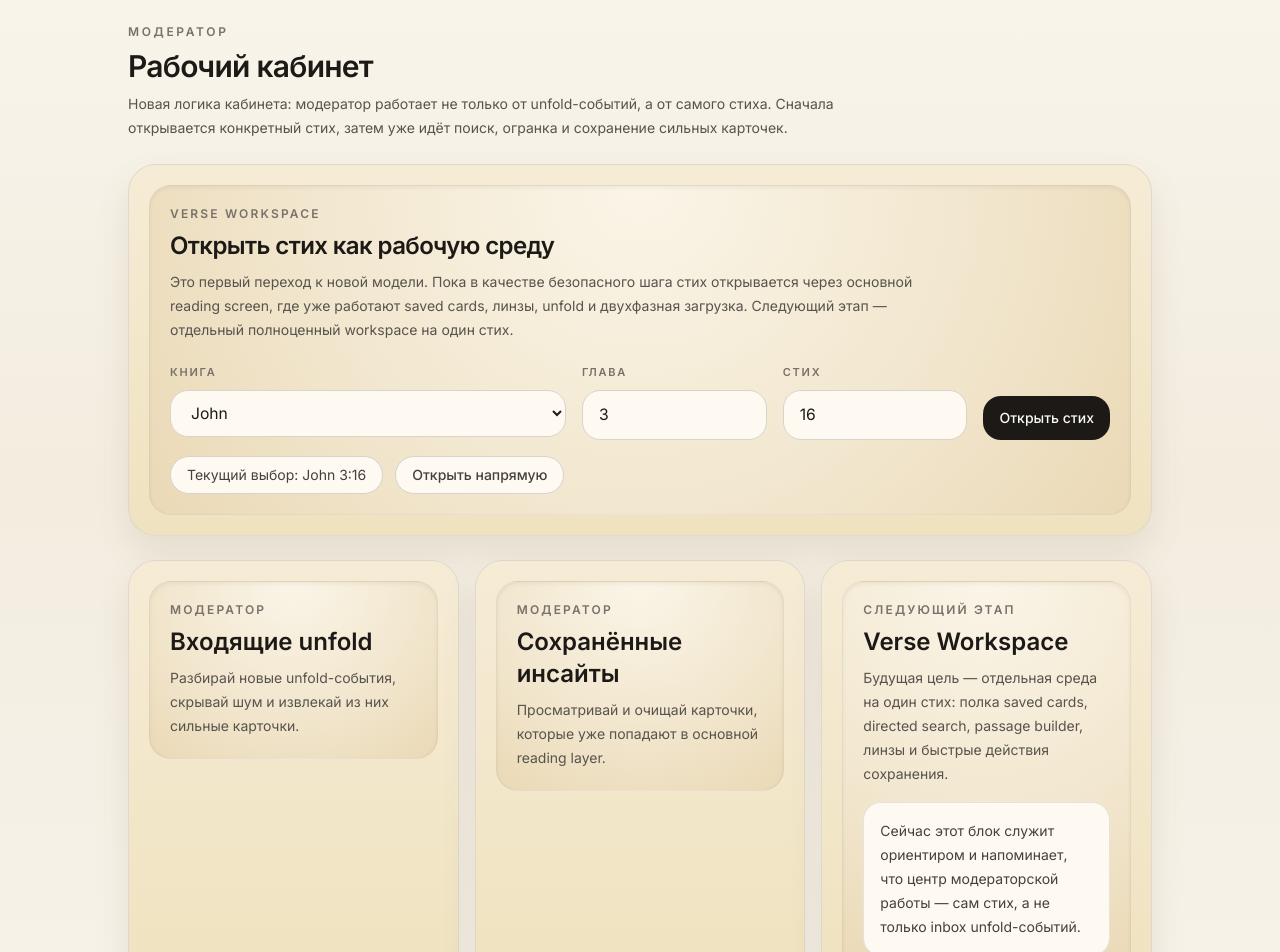
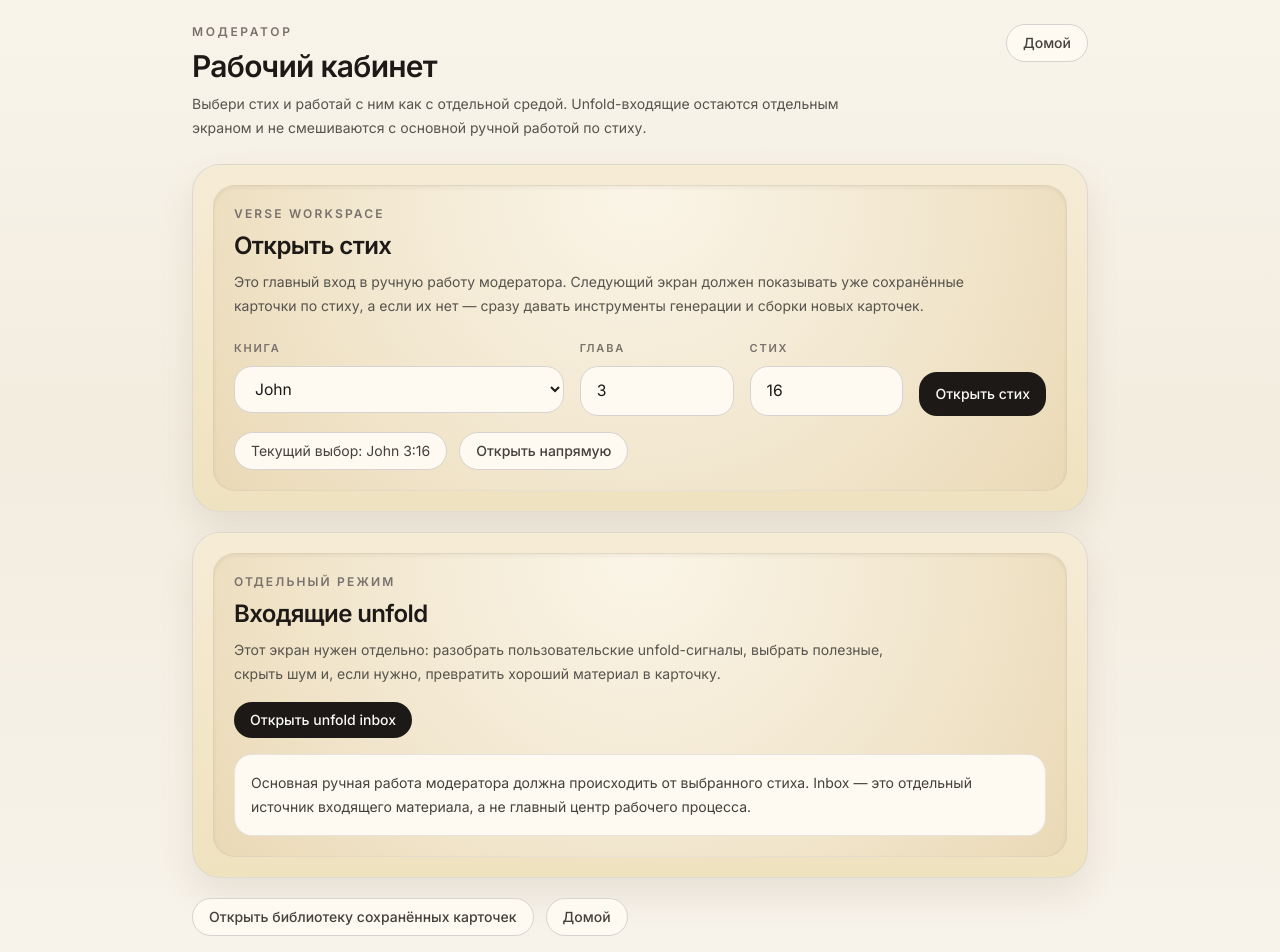
Before and after one commit to scriptura-plus/ai-concierge, a Next.js app: page /moderator in a window 1280 px wide. Shown: the top 952 px of the page. Built offline with nearby package versions, Linux system fonts and the light colour scheme.

Commit message:
Update page.tsx

```diff
--- a/src/app/moderator/page.tsx
+++ b/src/app/moderator/page.tsx
@@ -78,7 +78,7 @@ const BOOKS: BookOption[] = [
 ]
 
 function sanitizePositiveInteger(value: string) {
-  const digits = value.replace(/[^\d]/g, '')
+  const digits = value.replace(/[^0-9]/g, '')
   if (!digits) return ''
   const normalized = String(Number(digits))
   return normalized === '0' ? '' : normalized
@@ -114,35 +114,42 @@ export default function ModeratorIndexPage() {
 
   return (
     <main className="min-h-screen bg-[linear-gradient(180deg,#f8f4ea_0%,#f3ede0_45%,#f7f3ea_100%)] px-4 py-6 text-stone-900">
-      <div className="mx-auto w-full max-w-5xl">
-        <div className="mb-6">
+      <div className="mx-auto w-full max-w-4xl">
+        <div className="mb-6 flex items-start justify-between gap-4">
+          <div>
             <p className="text-xs font-semibold uppercase tracking-[0.22em] text-stone-500">
               Модератор
             </p>
             <h1 className="mt-2 text-3xl font-semibold tracking-tight text-stone-900">
               Рабочий кабинет
             </h1>
-          <p className="mt-2 max-w-3xl text-sm leading-6 text-stone-600">
-            Новая логика кабинета: модератор работает не только от unfold-событий, а от самого
-            стиха. Сначала открывается конкретный стих, затем уже идёт поиск, огранка и сохранение
-            сильных карточек.
+            <p className="mt-2 max-w-2xl text-sm leading-6 text-stone-600">
+              Выбери стих и работай с ним как с отдельной средой. Unfold-входящие остаются
+              отдельным экраном и не смешиваются с основной ручной работой по стиху.
             </p>
           </div>
 
-        <section className="mb-6 rounded-[28px] border border-stone-300/70 bg-[linear-gradient(180deg,#f6ecd6_0%,#efe2bf_100%)] p-5 shadow-[0_16px_34px_rgba(94,72,37,0.10)]">
+          <Link
+            href="/"
+            className="rounded-full border border-stone-300 bg-[#fffaf1] px-4 py-2 text-sm font-medium text-stone-700 transition hover:bg-[#f8efdc]"
+          >
+            Домой
+          </Link>
+        </div>
+
+        <section className="rounded-[28px] border border-stone-300/70 bg-[linear-gradient(180deg,#f6ecd6_0%,#efe2bf_100%)] p-5 shadow-[0_16px_34px_rgba(94,72,37,0.10)]">
           <div className="rounded-[22px] border border-stone-400/20 bg-[radial-gradient(circle_at_top,#fbf5e8_0%,#f2e7cf_55%,#ead9b6_100%)] px-5 py-5 shadow-inner">
             <div className="mb-4">
               <p className="text-xs font-semibold uppercase tracking-[0.18em] text-stone-500">
                 Verse Workspace
               </p>
               <h2 className="mt-2 text-2xl font-semibold tracking-tight text-stone-900">
-                Открыть стих как рабочую среду
+                Открыть стих
               </h2>
               <p className="mt-2 max-w-3xl text-sm leading-6 text-stone-600">
-                Это первый переход к новой модели. Пока в качестве безопасного шага стих
-                открывается через основной reading screen, где уже работают saved cards, линзы,
-                unfold и двухфазная загрузка. Следующий этап — отдельный полноценный workspace на
-                один стих.
+                Это главный вход в ручную работу модератора. Следующий экран должен показывать
+                уже сохранённые карточки по стиху, а если их нет — сразу давать инструменты
+                генерации и сборки новых карточек.
               </p>
             </div>
 
@@ -222,56 +229,45 @@ export default function ModeratorIndexPage() {
           </div>
         </section>
 
-        <div className="grid gap-4 lg:grid-cols-3">
+        <section className="mt-5 rounded-[28px] border border-stone-300/70 bg-[linear-gradient(180deg,#f6ecd6_0%,#efe2bf_100%)] p-5 shadow-[0_16px_34px_rgba(94,72,37,0.10)]">
+          <div className="rounded-[22px] border border-stone-400/20 bg-[radial-gradient(circle_at_top,#fbf5e8_0%,#f2e7cf_55%,#ead9b6_100%)] px-5 py-5 shadow-inner">
+            <div className="flex flex-wrap items-start justify-between gap-4">
+              <div className="max-w-2xl">
+                <p className="text-xs font-semibold uppercase tracking-[0.18em] text-stone-500">
+                  Отдельный режим
+                </p>
+                <h2 className="mt-2 text-2xl font-semibold tracking-tight text-stone-900">
+                  Входящие unfold
+                </h2>
+                <p className="mt-2 text-sm leading-6 text-stone-600">
+                  Этот экран нужен отдельно: разобрать пользовательские unfold-сигналы, выбрать
+                  полезные, скрыть шум и, если нужно, превратить хороший материал в карточку.
+                </p>
+              </div>
+
               <Link
                 href="/moderator/unfolds"
-            className="rounded-[28px] border border-stone-300/70 bg-[linear-gradient(180deg,#f6ecd6_0%,#efe2bf_100%)] p-5 shadow-[0_16px_34px_rgba(94,72,37,0.10)] transition hover:-translate-y-[1px] hover:shadow-[0_18px_40px_rgba(94,72,37,0.14)]"
+                className="rounded-full bg-stone-900 px-4 py-2 text-sm font-medium text-stone-50 transition hover:bg-stone-800"
               >
-            <div className="rounded-[22px] border border-stone-400/20 bg-[radial-gradient(circle_at_top,#fbf5e8_0%,#f2e7cf_55%,#ead9b6_100%)] px-5 py-5 shadow-inner">
-              <p className="text-xs font-semibold uppercase tracking-[0.18em] text-stone-500">
-                Модератор
-              </p>
-              <h2 className="mt-2 text-2xl font-semibold text-stone-900">Входящие unfold</h2>
-              <p className="mt-2 text-sm leading-6 text-stone-600">
-                Разбирай новые unfold-события, скрывай шум и извлекай из них сильные карточки.
-              </p>
+                Открыть unfold inbox
+              </Link>
             </div>
+
+            <div className="mt-4 rounded-[18px] border border-stone-300/60 bg-[#fffaf1] px-4 py-4 text-sm leading-6 text-stone-700">
+              Основная ручная работа модератора должна происходить от выбранного стиха. Inbox —
+              это отдельный источник входящего материала, а не главный центр рабочего процесса.
+            </div>
+          </div>
+        </section>
+
+        <div className="mt-5 flex flex-wrap gap-3">
+          <Link
+            href="/moderator/insights"
+            className="rounded-full border border-stone-300 bg-[#fffaf1] px-4 py-2 text-sm font-medium text-stone-700 transition hover:bg-[#f8efdc]"
+          >
+            Открыть библиотеку сохранённых карточек
           </Link>
 
-          <Link
-            href="/moderator/insights"
-            className="rounded-[28px] border border-stone-300/70 bg-[linear-gradient(180deg,#f6ecd6_0%,#efe2bf_100%)] p-5 shadow-[0_16px_34px_rgba(94,72,37,0.10)] transition hover:-translate-y-[1px] hover:shadow-[0_18px_40px_rgba(94,72,37,0.14)]"
-          >
-            <div className="rounded-[22px] border border-stone-400/20 bg-[radial-gradient(circle_at_top,#fbf5e8_0%,#f2e7cf_55%,#ead9b6_100%)] px-5 py-5 shadow-inner">
-              <p className="text-xs font-semibold uppercase tracking-[0.18em] text-stone-500">
-                Модератор
-              </p>
-              <h2 className="mt-2 text-2xl font-semibold text-stone-900">Сохранённые инсайты</h2>
-              <p className="mt-2 text-sm leading-6 text-stone-600">
-                Просматривай и очищай карточки, которые уже попадают в основной reading layer.
-              </p>
-            </div>
-          </Link>
-
-          <div className="rounded-[28px] border border-stone-300/70 bg-[linear-gradient(180deg,#f6ecd6_0%,#efe2bf_100%)] p-5 shadow-[0_16px_34px_rgba(94,72,37,0.10)]">
-            <div className="rounded-[22px] border border-stone-400/20 bg-[radial-gradient(circle_at_top,#fbf5e8_0%,#f2e7cf_55%,#ead9b6_100%)] px-5 py-5 shadow-inner">
-              <p className="text-xs font-semibold uppercase tracking-[0.18em] text-stone-500">
-                Следующий этап
-              </p>
-              <h2 className="mt-2 text-2xl font-semibold text-stone-900">Verse Workspace</h2>
-              <p className="mt-2 text-sm leading-6 text-stone-600">
-                Будущая цель — отдельная среда на один стих: полка saved cards, directed search,
-                passage builder, линзы и быстрые действия сохранения.
-              </p>
-              <div className="mt-4 rounded-[18px] border border-stone-300/60 bg-[#fffaf1] px-4 py-4 text-sm leading-6 text-stone-700">
-                Сейчас этот блок служит ориентиром и напоминает, что центр модераторской работы —
-                сам стих, а не только inbox unfold-событий.
-              </div>
-            </div>
-          </div>
-        </div>
-
-        <div className="mt-6">
           <Link
             href="/"
             className="rounded-full border border-stone-300 bg-[#fffaf1] px-4 py-2 text-sm font-medium text-stone-700 transition hover:bg-[#f8efdc]"
```
Lines whose indentation alone changed are shown as unchanged.
